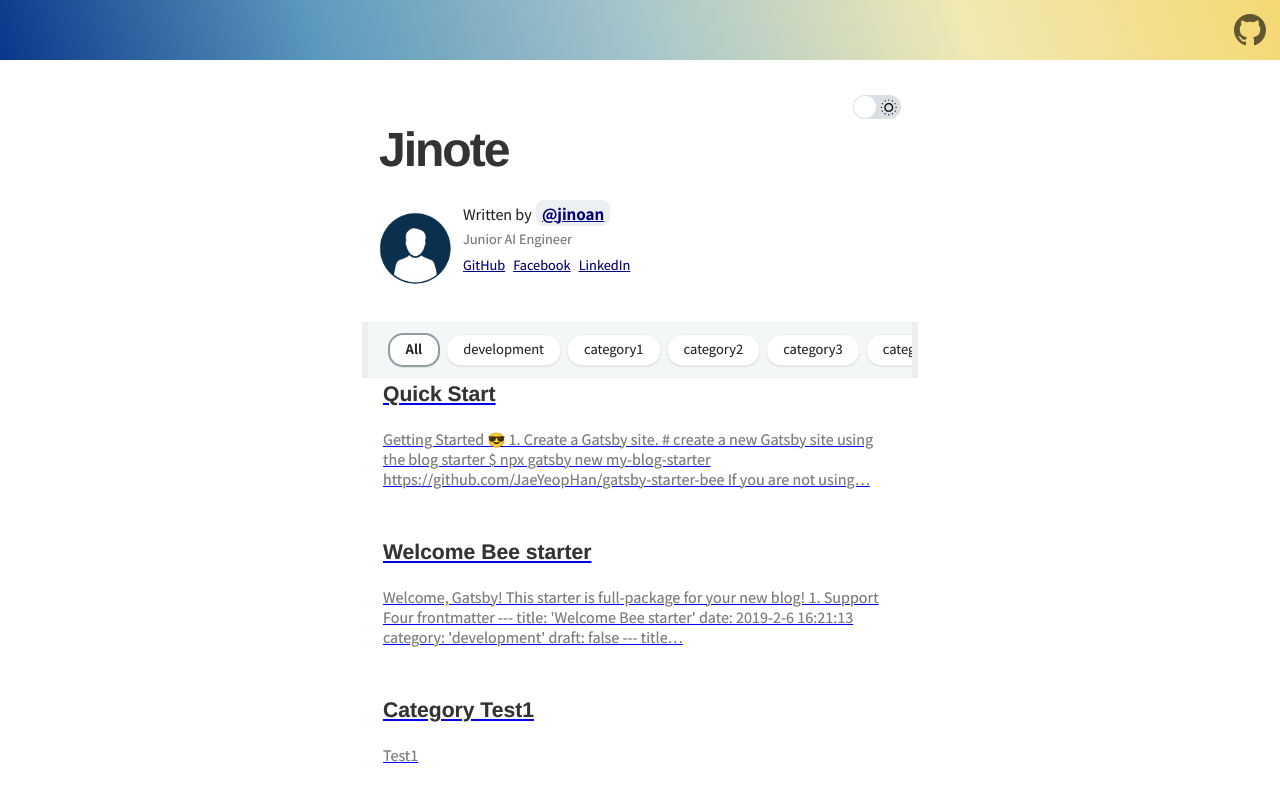
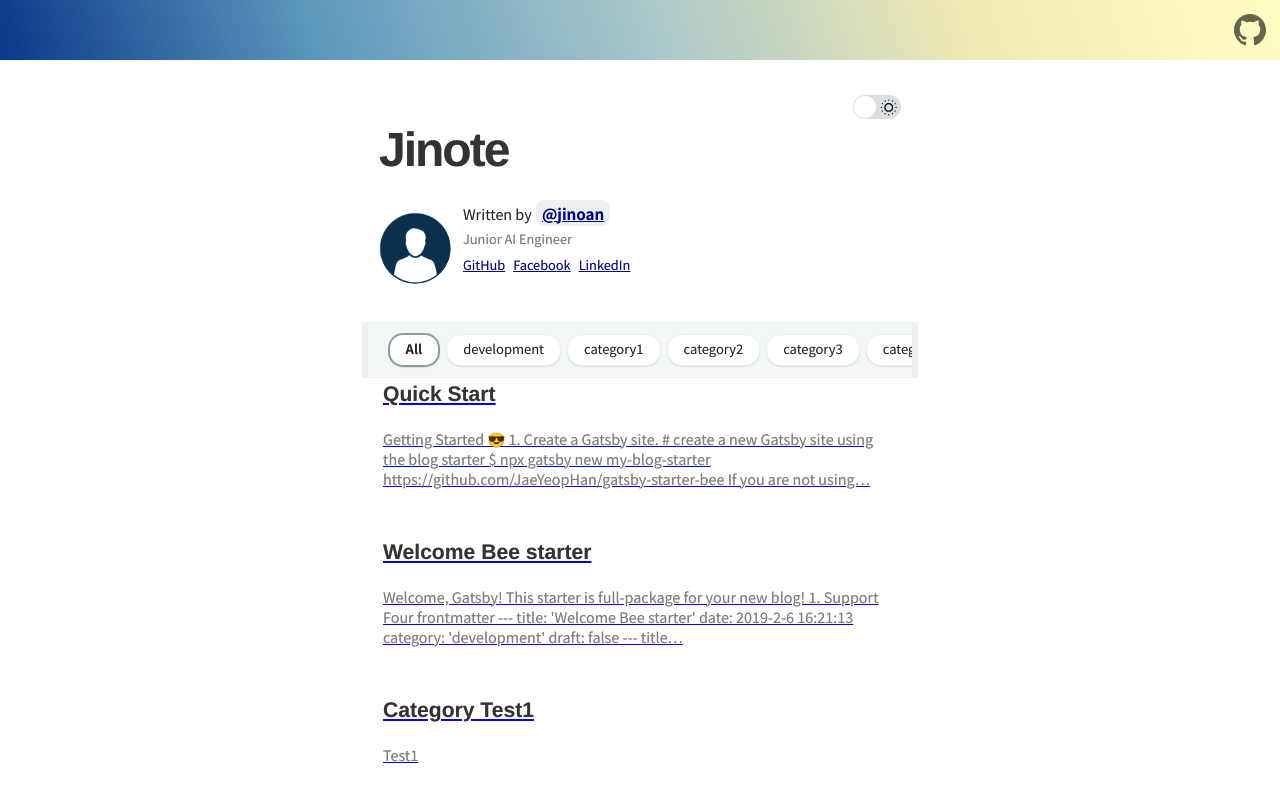
Before and after one commit to jinoan/blog-netlify, a Gatsby site: page / in a window 1280 px wide. Shown: the top 803 px of the page. Built offline with nearby package versions, Linux system fonts and the light colour scheme; Gatsby itself is replaced by a stand-in of ours; some packages are replaced by stand-ins of ours; what typography-theme-github would draw is missing.

Commit message:
modified src/styles/variables.scss

```diff
--- a/src/styles/variables.scss
+++ b/src/styles/variables.scss
@@ -1,6 +1,6 @@
 // app
 // $theme-gradient: linear-gradient(72deg, #291e95, #cc007a);
-$theme-gradient: linear-gradient(72deg, #0A378A, #5D99BD, #A7C6CB, #F0E9B3, #F5D872);
+$theme-gradient: linear-gradient(72deg, #0A378A, #5D99BD, #A7C6CB, #F0E9B3, #FFFDC4);
 $top-header-text-color: #fff;
 
 /**
```
